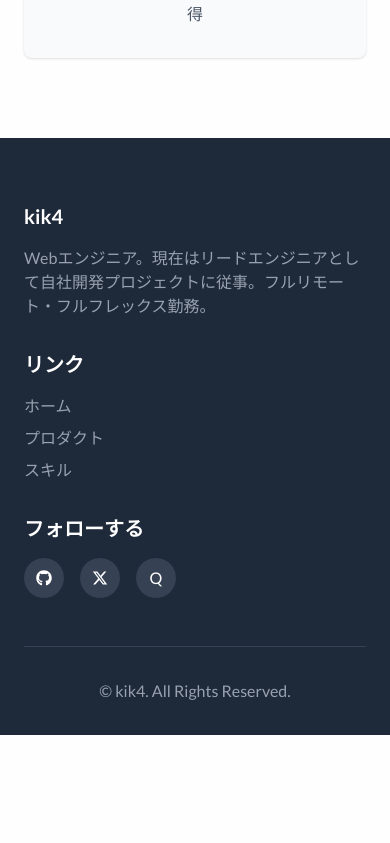
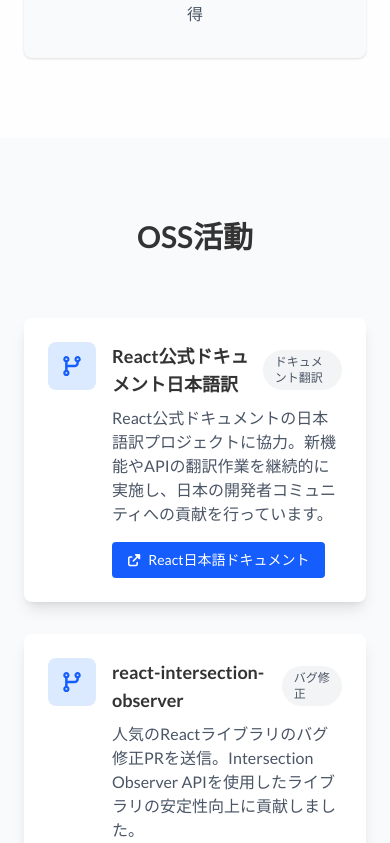
Before and after one commit to kik4/my-portfolio-next, a Next.js app: page / in a window 390 px wide. Shown: the part 5981-6824 px from the top of the page. Before the commit the page ends 6716 px from the top, so only its background shows below. Built offline with nearby package versions, Linux system fonts and the light colour scheme.

Commit message:
add oss section

```diff
--- a/app/page.tsx
+++ b/app/page.tsx
@@ -1,4 +1,12 @@
-import { faGithub, faXTwitter } from "@fortawesome/free-brands-svg-icons";
+import {
+  faGithub,
+  faNpm,
+  faXTwitter,
+} from "@fortawesome/free-brands-svg-icons";
+import {
+  faCodeBranch,
+  faExternalLinkAlt,
+} from "@fortawesome/free-solid-svg-icons";
 import { FontAwesomeIcon } from "@fortawesome/react-fontawesome";
 import Image from "next/image";
 import Link from "next/link";
@@ -326,6 +334,87 @@
             </div>
           </div>
         </section>
+
+        <section id="oss" className="bg-gray-50 py-20 dark:bg-gray-50/20">
+          <div className="container mx-auto px-6">
+            <AnimateOnScroll animation="fadeIn">
+              <h2 className="mb-16 text-center font-bold text-3xl">OSS活動</h2>
+            </AnimateOnScroll>
+            <div className="grid grid-cols-1 gap-8 md:grid-cols-2">
+              {[
+                {
+                  icon: faCodeBranch,
+                  title: "React公式ドキュメント日本語訳",
+                  description:
+                    "React公式ドキュメントの日本語訳プロジェクトに協力。新機能やAPIの翻訳作業を継続的に実施し、日本の開発者コミュニティへの貢献を行っています。",
+                  link: "https://ja.react.dev/",
+                  linkText: "React日本語ドキュメント",
+                  type: "ドキュメント翻訳",
+                },
+                {
+                  icon: faCodeBranch,
+                  title: "react-intersection-observer",
+                  description:
+                    "人気のReactライブラリのバグ修正PRを送信。Intersection Observer APIを使用したライブラリの安定性向上に貢献しました。",
+                  link: "https://github.com/thebuilder/react-intersection-observer",
+                  linkText: "GitHubリポジトリ",
+                  type: "バグ修正",
+                },
+                {
+                  icon: faNpm,
+                  title: "array-compressor",
+                  description:
+                    "配列の圧縮とセグメント化を効率的に行うnpmパッケージを開発・公開。データ処理の最適化に役立つユーティリティライブラリです。",
+                  link: "https://www.npmjs.com/package/array-compressor",
+                  linkText: "npmパッケージ",
+                  type: "ライブラリ公開",
+                },
+                {
+                  icon: faCodeBranch,
+                  title: "simple-vercel-deploy",
+                  description:
+                    "Vercelへのデプロイを簡素化するGitHub Actionを開発・公開。CI/CDパイプラインの構築を効率化するツールです。",
+                  link: "https://github.com/marketplace/actions/simple-vercel-deploy",
+                  linkText: "GitHub Marketplace",
+                  type: "GitHub Action",
+                },
+              ].map((item, index) => (
+                <AnimateOnScroll
+                  key={item.title}
+                  animation="slideUp"
+                  delay={index * 0.15}
+                  className="hover:-translate-y-1 rounded-lg bg-white p-6 shadow-lg transition-transform dark:bg-gray-50/20"
+                >
+                  <div className="flex items-start gap-4">
+                    <div className="flex h-12 w-12 items-center justify-center rounded-lg bg-blue-100 text-blue-600 dark:bg-blue-900/30 dark:text-blue-400">
+                      <FontAwesomeIcon icon={item.icon} size="lg" />
+                    </div>
+                    <div className="flex-1">
+                      <div className="mb-2 flex items-center justify-between">
+                        <h3 className="font-bold text-lg">{item.title}</h3>
+                        <span className="rounded-full bg-gray-100 px-3 py-1 text-gray-600 text-xs dark:bg-gray-700/50 dark:text-gray-300">
+                          {item.type}
+                        </span>
+                      </div>
+                      <p className="mb-4 text-gray-600 dark:text-gray-300">
+                        {item.description}
+                      </p>
+                      <a
+                        href={item.link}
+                        target="_blank"
+                        rel="noopener noreferrer"
+                        className="inline-flex items-center gap-2 rounded bg-blue-600 px-4 py-2 font-medium text-sm text-white transition hover:bg-blue-700"
+                      >
+                        <FontAwesomeIcon icon={faExternalLinkAlt} size="sm" />
+                        {item.linkText}
+                      </a>
+                    </div>
+                  </div>
+                </AnimateOnScroll>
+              ))}
+            </div>
+          </div>
+        </section>
       </main>
 
       <footer className="bg-gray-800 pt-16 pb-8 text-white">
@@ -364,6 +453,14 @@
                     スキル
                   </Link>
                 </li>
+                <li>
+                  <Link
+                    href="#oss"
+                    className="text-gray-400 transition hover:text-white"
+                  >
+                    OSS活動
+                  </Link>
+                </li>
               </ul>
             </div>
             <div className="w-full md:w-1/4">
```
